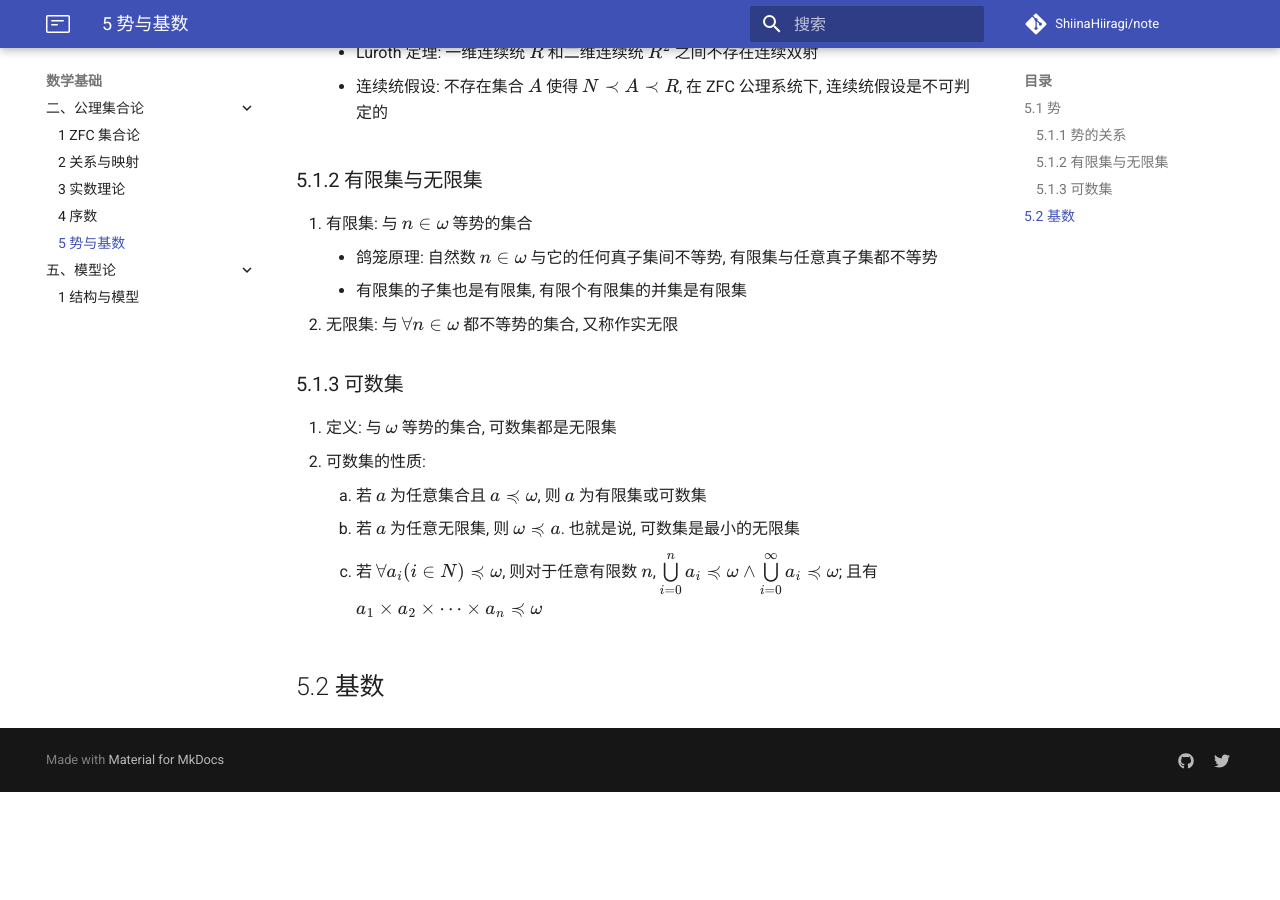
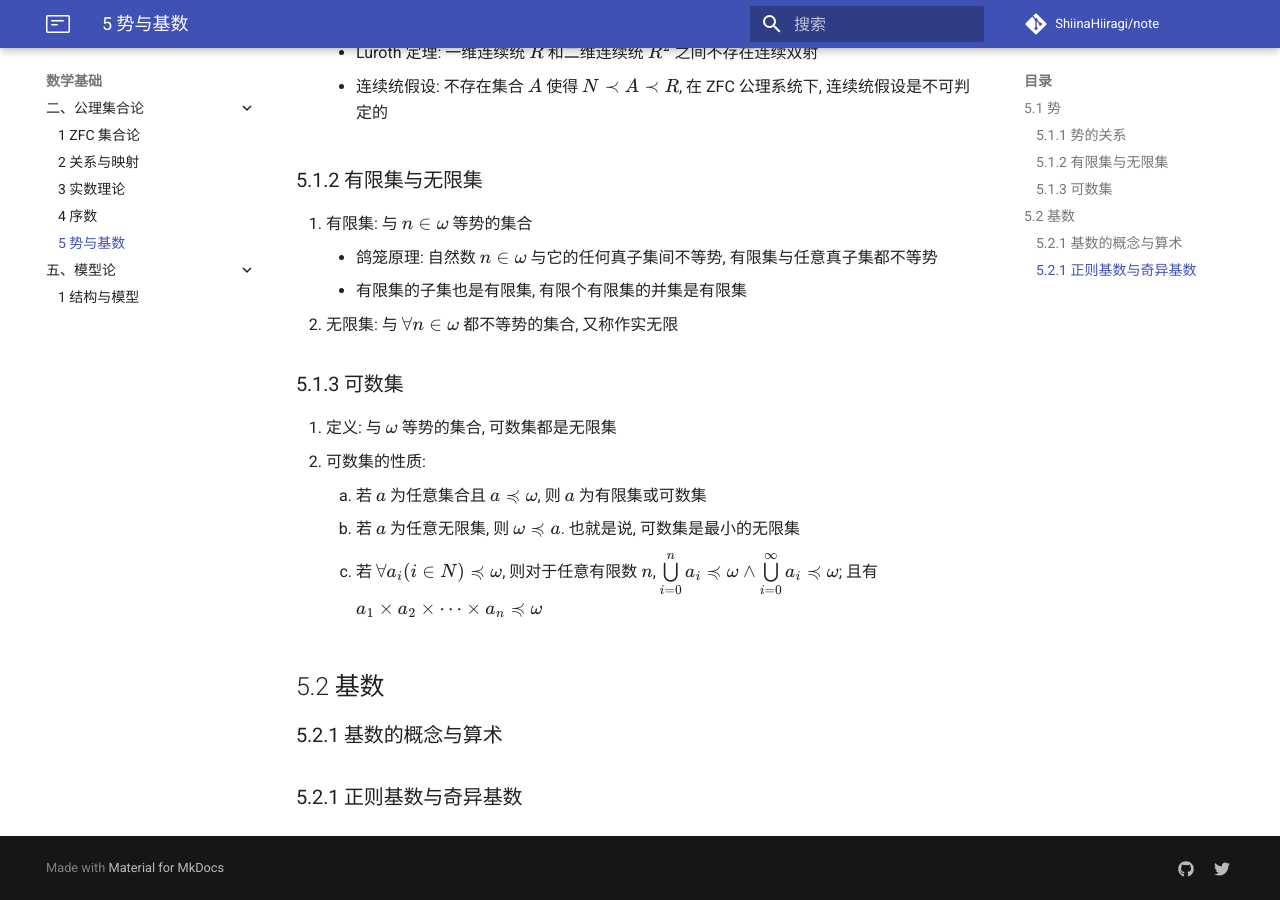
Before and after one commit to ShiinaHiiragi/note, an MkDocs documentation site: the page built from docs/foundation/set/cardinal.md, in a window 1280 px wide and 900 px high, scrolled down 1057 px. Built offline with MkDocs 1.6.1 and Material for MkDocs 9.7.7, drawn with Linux system fonts in a browser that asks for light colours; comment, search, counter and statistics services are not loaded; before the commit the page ends 1849 px from its top, so only the background shows below that.

Commit message:
init for cardinal

```diff
--- a/docs/foundation/set/cardinal.md
+++ b/docs/foundation/set/cardinal.md
@@ -49,3 +49,6 @@
     3. 若 $\forall a_i(i\in N)\preccurlyeq \omega$, 则对于任意有限数 $n$, $\bigcup\limits_{i=0}^n a_i \preccurlyeq \omega\wedge \bigcup\limits_{i=0}^\infty a_i \preccurlyeq \omega$; 且有 $a_1\times a_2\times \cdots \times a_n\preccurlyeq \omega$
 
 ## 5.2 基数
+### 5.2.1 基数的概念与算术
+
+### 5.2.1 正则基数与奇异基数
```
Also changed, not shown: docs/foundation/set/zfc.md (line endings or trailing spaces).
